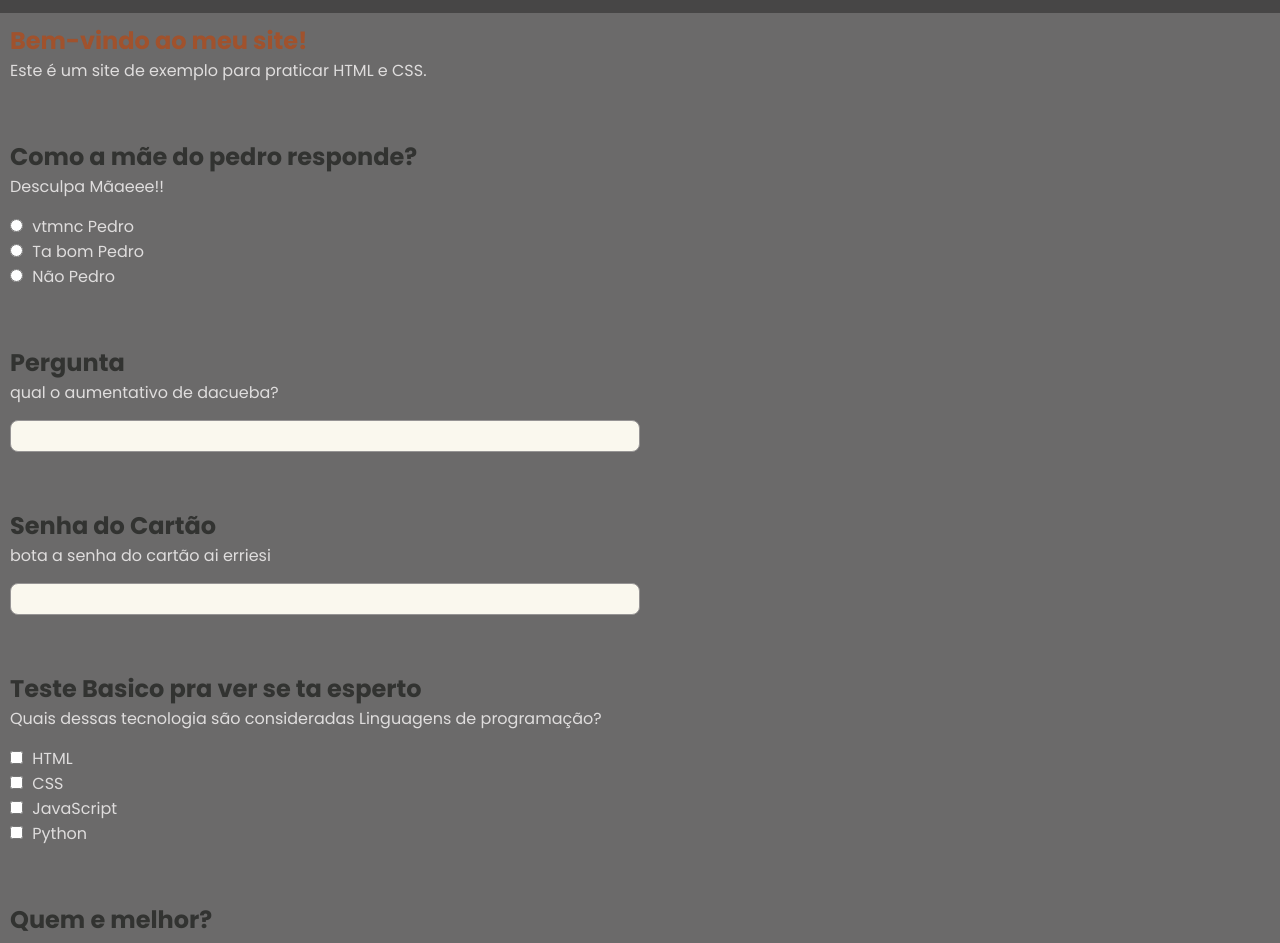
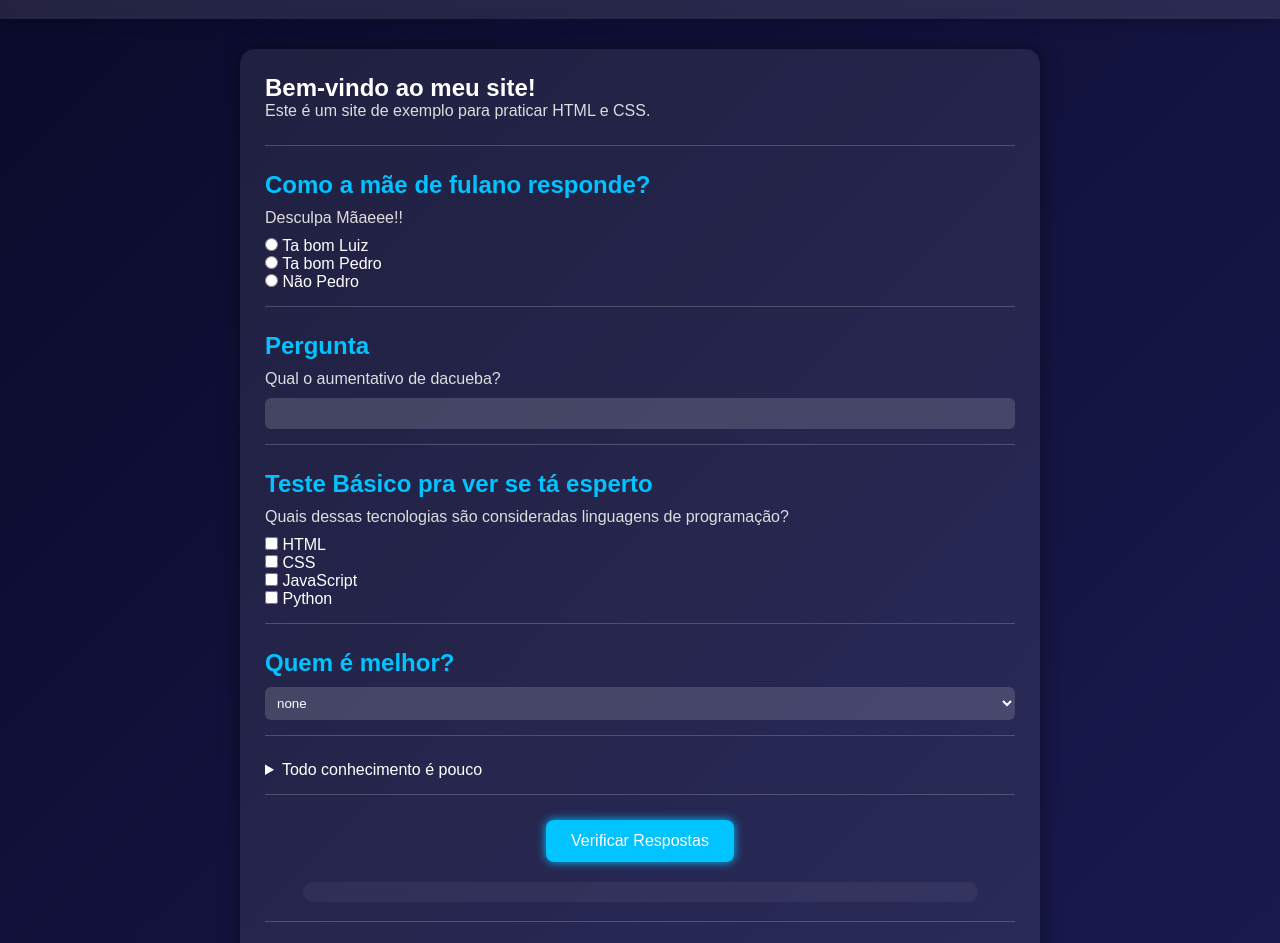
Before and after one commit to oceanznx/Site-para-Praticar-CSS-meu, a plain HTML site: page index.html in a window 1280 px wide. Shown: the part 102-1045 px from the top of the page. Drawn offline with Linux system fonts and the light colour scheme.

Commit message:
Add files via upload

```diff
--- a/index.html
+++ b/index.html
@@ -9,79 +9,73 @@
     <body>
 
         <header>
-            <span style="font-weight: bold; font-size: 2.5rem;">MySite</span>
+            <span style="font-weight: bold; font-size: 2.5rem;">Quiz</span>
             <p><strong>Praticando</strong></p>
         </header>
+
         <main>
-                <!--introdução-->
+
             <section>
                 <h1>Bem-vindo ao meu site!</h1>
                 <p>Este é um site de exemplo para praticar HTML e CSS.</p>
             </section>
-                <!--Pergunta1-->
+
             <section>
-                    <h2>Como a mãe do pedro responde?
-                    </h2>
+                <h2>Como a mãe de fulano responde?</h2>
                 <p>Desculpa Mãaeee!!</p>
-                    <form>
-                        <input type="radio" value="sim" name="sim" id="s">
-                            <label for="s">vtmnc Pedro</label><br>
-                        <input type="radio" value="não" name="sim" id="n">
+                <form id="pergunta1">
+                    <input type="radio" value="Ta bom Luiz" name="resposta1" id="s">
+                    <label for="s">Ta bom Luiz</label><br>
+                    <input type="radio" value="Ta bom Pedro" name="resposta1" id="n">
                     <label for="n">Ta bom Pedro</label><br>
-                        <input type="radio" value="talvez" name="sim" id="t">
+                    <input type="radio" value="Não Pedro" name="resposta1" id="t">
                     <label for="t">Não Pedro</label><br>
                 </form>
             </section>
 
             <section>
                 <h2>Pergunta</h2>
-                    <p>qual o aumentativo de dacueba?</p>
-                    <form>
+                <p>Qual o aumentativo de dacueba?</p>
+                <form id="pergunta2">
                     <input type="text" name="ptxt" id="pergunta-texto">
-                    </form>
-                </section>
-                <section>
-                    <h2>Senha do Cartão</h2>
-                    <p>bota a senha do cartão ai erriesi</p>
-                    <form>
-                    <input type="password" name="pswd" id="senha-cartão">
                 </form>
             </section>
 
             <section>
-                    <h2>Teste Basico pra ver se ta esperto</h2>
-                    <p>Quais dessas tecnologia são consideradas Linguagens de programação?</p>
-                    <form>
-                        <input type="checkbox" value="html" name="html" id="html">
+                <h2>Teste Básico pra ver se tá esperto</h2>
+                <p>Quais dessas tecnologias são consideradas linguagens de programação?</p>
+                <form id="pergunta3">
+                    <input type="checkbox" value="HTML" name="linguagem" id="html">
                     <label for="html">HTML</label><br>
-                        <input type="checkbox" value="css" name="css" id="css">
+                    <input type="checkbox" value="CSS" name="linguagem" id="css">
                     <label for="css">CSS</label><br>
-                        <input type="checkbox" value="js" name="js" id="js">
+                    <input type="checkbox" value="JavaScript" name="linguagem" id="js">
                     <label for="js">JavaScript</label><br>
-                        <input type="checkbox" value="python" name="python" id="python">
+                    <input type="checkbox" value="Python" name="linguagem" id="python">
                     <label for="python">Python</label><br>
                 </form>
             </section>
 
             <section>
-                    <h2>Quem e melhor?</h2>
-                    <form>
+                <h2>Quem é melhor?</h2>
+                <form id="pergunta4">
                     <select name="melhor" id="melhor-select">
                         <option value="none">none</option>
                         <option value="Neymar">Neymar</option>
                         <option value="Cr7">Cr7</option>
                         <option value="Messi">Messi</option>
+                    </select>
                 </form>
-                        </select>
             </section>
 
             <section>
                 <details>
-                        <summary>Todo conhecimento e pouco</summary>
+                    <summary>Todo conhecimento é pouco</summary>
                     <p>Aqui estão algumas informações adicionais que você pode querer saber.</p>
+
                     <nav>
                         <ol>
-                        <a href="https://youtu.be/Fhy-5CtVkiM?si=f2K3rx9P_Z6MXBL3">Html</a>
+                            <a href="https://youtu.be/Fhy-5CtVkiM?si=f2K3rx9P_Z6MXBL3">HTML</a>
                             <a href="https://youtu.be/Z7mnxUI4u00?si=5TLKfVH-B4vH-Zhy">JavaScript</a>
                             <a href="https://youtu.be/AB35iSr1YyA?si=xEKuglgCmNtRhCh3">CSS</a>
                             <a href="https://youtu.be/3J1xBL7zJXg?si=s1OuNFS_tZma4K3P">Python</a>
@@ -89,11 +83,85 @@
                     </nav>
                 </details>
             </section>
+
+            <!-- Botão e resultado -->
+            <section style="text-align:center; margin-top: 20px;">
+                <button id="verificar-btn">Verificar Respostas</button>
+                <p id="resultado" style="font-weight:bold; margin-top:10px;"></p>
+                <div id="detalhes" style="margin-top:10px; text-align:left; display:inline-block;"></div>
+            </section>
+
         </main>
 
         <footer>
             <p>&copy; 2025 Site para praticar CSS</p>
         </footer>
+
+        <script>
+            document.getElementById('verificar-btn').addEventListener('click', function() {
+                let acertos = 0;
+                let feedback = [];
+
+                // Pergunta 1
+                const resposta1 = document.querySelector('input[name="resposta1"]:checked');
+                if (resposta1 && resposta1.value === "Ta bom Pedro") {
+                    acertos++;
+                    feedback.push("✅ Pergunta 1: Correta!");
+                } else {
+                    feedback.push("❌ Pergunta 1: Errada. A resposta correta é 'Ta bom Luiz'.");
+                }
+
+                // Pergunta 2
+                const resposta2 = document.getElementById('pergunta-texto').value.trim().toLowerCase();
+                if (resposta2 === "dacuebão", "dacuebao", "Dacuebão", "DACUEBAO") {
+                    acertos++;
+                    feedback.push("✅ Pergunta 2: Correta!");
+                } else {
+                    feedback.push("❌ Pergunta 2: Errada. A resposta correta é 'Dacuebão'.");
+                }
+
+                // Pergunta 3
+                const linguagens = Array.from(document.querySelectorAll('input[name="linguagem"]:checked')).map(i => i.value);
+                if (linguagens.includes("JavaScript") && linguagens.includes("Python") && linguagens.length === 2) {
+                    acertos++;
+                    feedback.push("✅ Pergunta 3: Correta!");
+                } else {
+                    feedback.push("❌ Pergunta 3: Errada. As corretas são 'JavaScript' e 'Python'.");
+                }
+
+                // Pergunta 4
+                const resposta4 = document.getElementById('melhor-select').value;
+                if (resposta4 === "Cr7") {
+                    acertos++;
+                    feedback.push("✅ Pergunta 4: Correta!");
+                } else {
+                    feedback.push("❌ Pergunta 4: Errada. A resposta correta é 'Messi'.");
+                }
+
+                // Exibir resultado geral
+                const resultado = document.getElementById('resultado');
+                const detalhes = document.getElementById('detalhes');
+
+                if (acertos === 4) {
+                    resultado.textContent = "🎉 Parabéns! Você acertou todas as perguntas!";
+                    resultado.style.color = "green";
+                } else {
+                    resultado.textContent = `Você acertou ${acertos} de 4 perguntas.`;
+                    resultado.style.color = "red";
+                }
+
+                // Mostrar o feedback detalhado
+               detalhes.innerHTML = feedback.join("<br>");
+
+               detalhes.innerHTML = feedback
+                        .map(f => f.includes("✅")
+                        ? `<span class='correta'>${f}</span>`
+                        : `<span class='errada'>${f}</span>`)
+                        .join("");
+
+
+            });
+        </script>
+
     </body>
-
 </html>
--- a/style.css
+++ b/style.css
@@ -1,115 +1,164 @@
-
-@import url('https://fonts.googleapis.com/css2?family=Poppins:ital,wght@0,100;0,200;0,300;0,400;0,500;0,600;0,700;0,800;0,900;1,100;1,200;1,300;1,400;1,500;1,600;1,700;1,800;1,900&display=swap');
-
+/* ======= RESET E BASE ======= */
 * {
+  margin: 0;
   padding: 0;
-    margin: 0;
   box-sizing: border-box;
-    font-family: poppins, sans-serif;
-    color: rgb(223, 221, 221);
-}
-
-h1 {
-    color: sienna;
-}
-
-h2 {
-    color: rgb(50, 51, 49);
-}
-
-header {
-    background-color: rgb(71, 70, 70);
-    padding: 15px;
+  font-family: "Poppins", sans-serif;
 }
 
 body {
-    background-color: rgb(107, 106, 106);
+  background: linear-gradient(135deg, #0a0a2a, #1a1a50);
+  color: #fff;
+  min-height: 100vh;
   display: flex;
   flex-direction: column;
-
-
-
 }
 
-main {
-    display: flex;
-    flex-direction: column;
-    gap: 1rem;
-
+/* ======= HEADER ======= */
+header {
+  text-align: center;
+  padding: 25px 0;
+  background: rgba(255, 255, 255, 0.1);
+  backdrop-filter: blur(6px);
+  box-shadow: 0 0 15px rgba(0, 0, 0, 0.3);
 }
 
-footer {
-    padding-top: 50px;
-    text-align: center;
+header span {
+  color: #00c3ff;
+  text-shadow: 0 0 10px #00c3ff;
+}
+
+header p {
+  margin-top: 5px;
+  font-size: 1.1rem;
+  color: #ccc;
+}
+
+/* ======= CONTEÚDO PRINCIPAL ======= */
+main {
+  width: 90%;
+  max-width: 800px;
+  margin: 30px auto;
+  background: rgba(255, 255, 255, 0.08);
+  padding: 25px;
+  border-radius: 15px;
+  box-shadow: 0 0 20px rgba(0, 0, 0, 0.4);
 }
 
 section {
-    margin-bottom: 20px;
-    padding: 10px;
+  margin-bottom: 25px;
+  padding-bottom: 15px;
+  border-bottom: 1px solid rgba(255, 255, 255, 0.2);
 }
 
-form {
-
-    margin-top: 15px;
-
+section h2 {
+  color: #00c3ff;
+  margin-bottom: 10px;
 }
 
-    details
-    { display: flex;
-      flex-direction: column;
-      align-items: center;
-      justify-content: center;
-
-
+section p {
+  margin-bottom: 10px;
+  color: #ddd;
 }
 
-    ol, a {
-        text-align: center;
+nav a  {
+    list-style: none;
     text-decoration: none;
-        text-decoration-line: none;
-        color: rgb(139, 48, 6);
+    padding: 10px 10px;
+    color: white;
+    font-size: bold;
+    font-weight: 600;
+    transition: color 400ms ease-in-out;
 }
 
-    a {
-        margin: 20px;
+nav a:hover{
+    color: #4eff89;
 }
 
-    a:hover {
-        color: rgb(255, 117, 117);
-        opacity: 0.8;
-        scale: 10%;
-
+input[type="text"],
+select {
+  width: 100%;
+  padding: 8px;
+  border-radius: 6px;
+  border: none;
+  outline: none;
+  background: rgba(255, 255, 255, 0.15);
+  color: white;
 }
 
-    summary {
-        font-weight: bold;
-        font-size: 1.1rem;
-        cursor: pointer;
-        color: rgb(53, 51, 50);
+option {
+    color: black;
 }
 
-    input[type="radio"], input[type="checkbox"] {
-        accent-color: brown;
-        margin-right: 5px;
-
+/* ======= BOTÃO DE VERIFICAÇÃO ======= */
+#verificar-btn {
+  background: #00c3ff;
+  border: none;
+  color: white;
+  padding: 12px 25px;
+  border-radius: 8px;
+  font-size: 1rem;
+  cursor: pointer;
+  transition: 0.3s ease;
+  box-shadow: 0 0 10px #00c3ff;
 }
 
-    input[type="text"], input[type="password"] {
-        width: 50%;
-        padding: 5px;
-        border-radius: 8px;
-        border: 1px solid rgb(150, 148, 148);
-        background-color: rgb(250, 248, 238);
-        color: rgb(32, 31, 31);
-        font-size: bold;
-        font-family: poppins, sans-serif;
+#verificar-btn:hover {
+  background: #0094cc;
+  box-shadow: 0 0 20px #00c3ff;
+  transform: scale(1.05);
 }
 
-   select, option{
-        background-color: rgb(250, 248, 238);
-        color: rgb(46, 44, 44);
-        font-size: bold;
-        border-radius: 8px;
-        padding: 3.4px;
-        cursor: pointer;
+/* ======= RESULTADO ======= */
+#resultado {
+  margin-top: 15px;
+  font-size: 1.2rem;
+  text-shadow: 0 0 10px rgba(255, 255, 255, 0.4);
 }
+
+#detalhes {
+  margin-top: 10px;
+  background: rgba(255, 255, 255, 0.05);
+  padding: 10px;
+  border-radius: 10px;
+  width: 90%;
+  color: #eee;
+}
+
+/* Animações das respostas */
+#detalhes span.correta {
+  color: #4eff89;
+  display: block;
+  margin: 3px 0;
+  font-weight: bold;
+  animation: aparecer 0.5s ease-in;
+}
+
+#detalhes span.errada {
+  color: #ff6b6b;
+  display: block;
+  margin: 3px 0;
+  font-weight: bold;
+  animation: aparecer 0.5s ease-in;
+}
+
+@keyframes aparecer {
+  from {
+    opacity: 0;
+    transform: translateY(5px);
+  }
+  to {
+    opacity: 1;
+    transform: translateY(0);
+  }
+}
+
+/* ======= FOOTER ======= */
+footer {
+  text-align: center;
+  padding: 15px 0;
+  background: rgba(255, 255, 255, 0.08);
+  color: #aaa;
+  font-size: 0.9rem;
+  margin-top: auto;
+}
```
Lines whose indentation alone changed are shown as unchanged.
